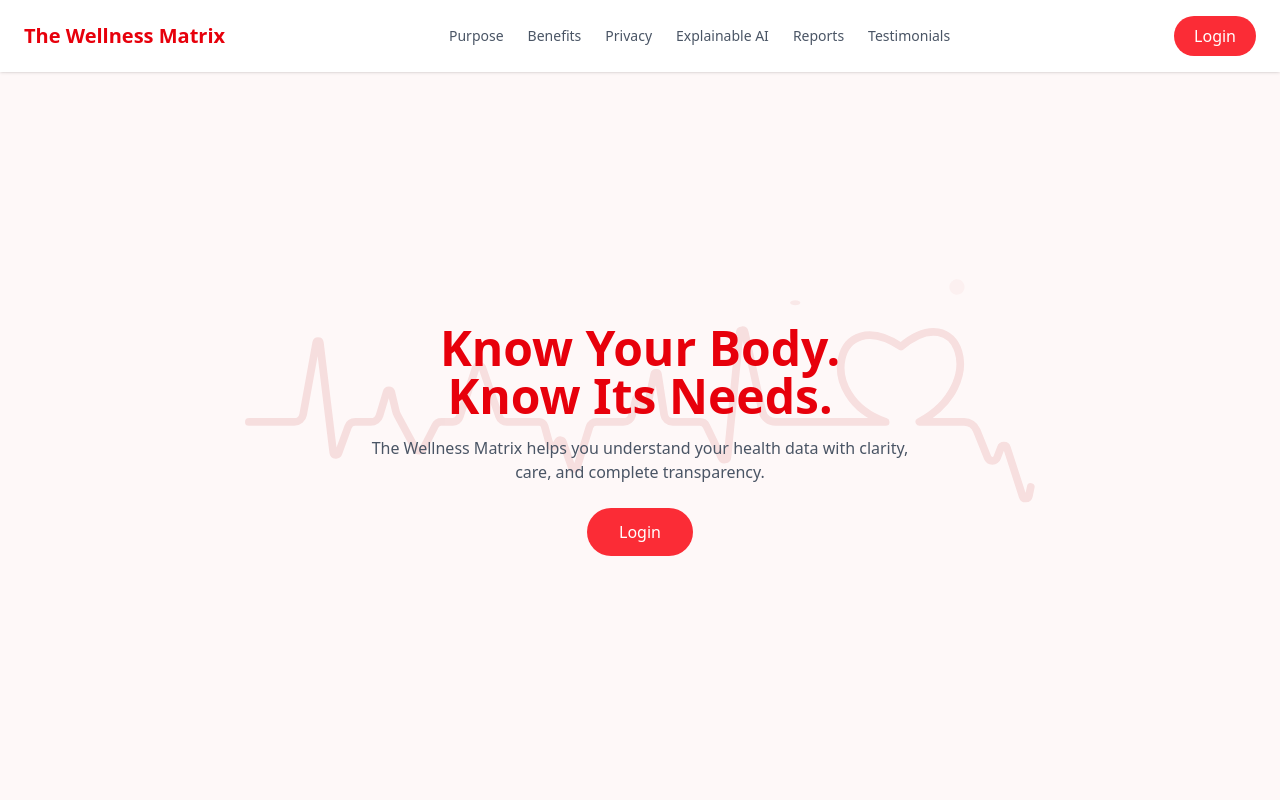
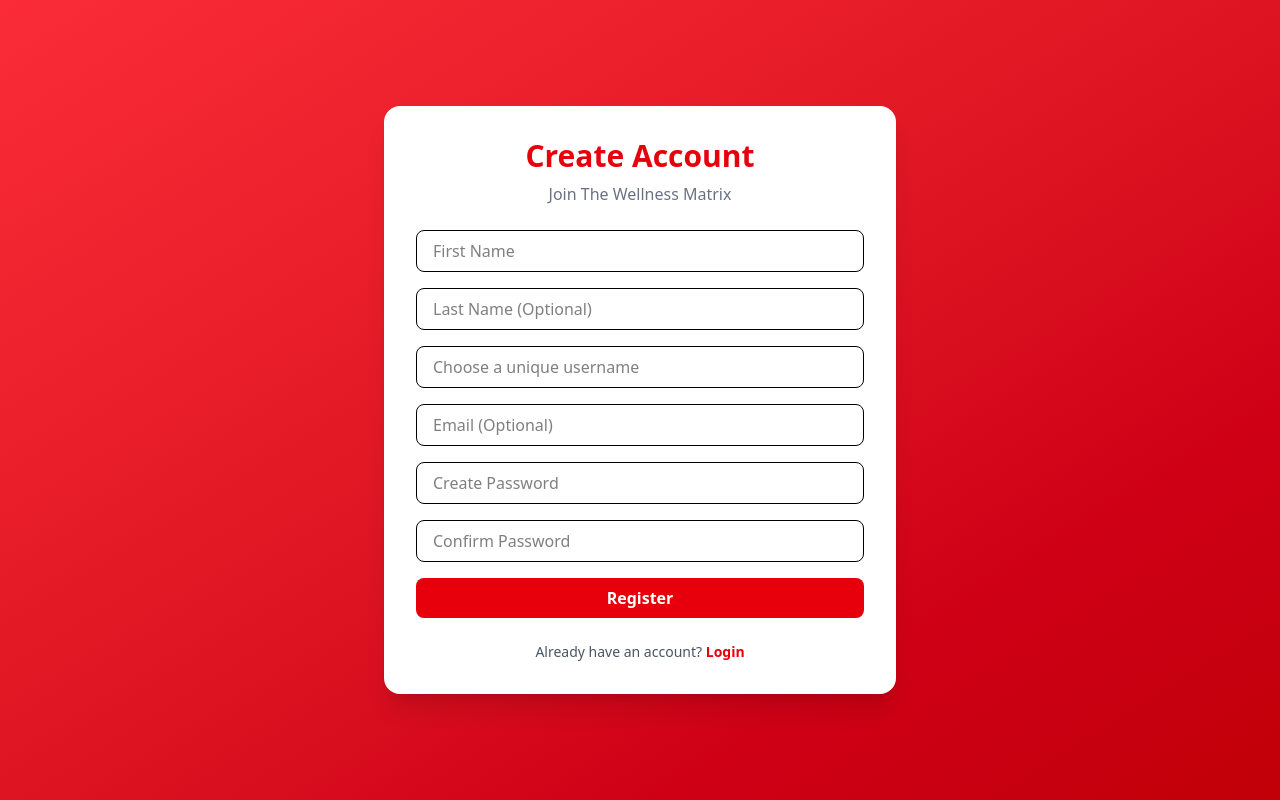
Before and after one commit to Khushi8825/The-Wellness-Matrix, a React app in the folder frontend/: page /register in a window 1280 px wide. Shown: the top 800 px of the page. Built offline with nearby package versions, Linux system fonts and the light colour scheme; the HTML template or start-up script is replaced by a standard one.

Commit message:
Landing & Register page structure

```diff
--- a/frontend/package.json
+++ b/frontend/package.json
@@ -12,7 +12,8 @@
   "dependencies": {
     "lottie-react": "^2.4.1",
     "react": "^19.2.0",
-    "react-dom": "^19.2.0"
+    "react-dom": "^19.2.0",
+    "react-router-dom": "^7.13.0"
   },
   "devDependencies": {
     "@eslint/js": "^9.39.1",
--- a/frontend/src/App.jsx
+++ b/frontend/src/App.jsx
@@ -1,13 +1,16 @@
-import { useState } from 'react'
-import Landing from "./pages/Landing";
+import { BrowserRouter, Routes, Route } from "react-router-dom";
+import { Landing, Login, Register } from "./pages";
+
 function App() {
-  const [count, setCount] = useState(0)
-
   return (
-    <>
-      <Landing/>
-    </>
-  )
+    <BrowserRouter>
+      <Routes>
+        <Route path="/" element={<Landing />} />
+        <Route path="/login" element={<Login />} />
+        <Route path="/register" element={<Register />} />
+      </Routes>
+    </BrowserRouter>
+  );
 }
 
-export default App
+export default App;
--- a/frontend/src/components/Navbar.jsx
+++ b/frontend/src/components/Navbar.jsx
@@ -1,3 +1,4 @@
+import { Link } from "react-router-dom";
 function Navbar() {
   return (
     <nav className="fixed top-0 w-full bg-white shadow-sm z-50">
@@ -25,9 +26,11 @@
         </div>
 
         {/* Right: Login Button */}
+        <Link to="/login">
         <button className="bg-red-500 text-white px-5 py-2 rounded-full hover:bg-red-600 transition">
           Login
         </button>
+        </Link>
       </div>
     </nav>
   );
--- /dev/null
+++ b/frontend/src/components/index.js
@@ -0,0 +1 @@
+export {default as Navbar} from "./Navbar";
--- a/frontend/src/pages/Landing.jsx
+++ b/frontend/src/pages/Landing.jsx
@@ -1,6 +1,7 @@
 import Navbar from "../components/Navbar";
 import Lottie from "lottie-react";
 import graphAnimation from "../assets/graph.json";
+import { Link } from "react-router-dom";
 
 function Landing() {
   return (
@@ -31,10 +32,12 @@
             The Wellness Matrix helps you understand your health data with
             clarity, care, and complete transparency.
           </p>
-
-          <button className="mt-6 bg-red-500 text-white px-8 py-3 rounded-full hover:bg-red-600 transition">
-            Login
-          </button>
+          <Link to="/login">
+            {" "}
+            <button className="mt-6 bg-red-500 text-white px-8 py-3 rounded-full hover:bg-red-600 transition">
+              Login
+            </button>
+          </Link>
         </div>
       </section>
 
@@ -61,7 +64,7 @@
             "Downloadable reports",
           ].map((text, i) => (
             <div key={i} className="p-6 border rounded-xl text-center">
-                {text}
+              {text}
             </div>
           ))}
         </div>
--- /dev/null
+++ b/frontend/src/pages/Login.jsx
@@ -0,0 +1,70 @@
+import { Link } from "react-router-dom";
+
+function Login() {
+  return (
+    <div className="min-h-screen flex items-center justify-center bg-gradient-to-br from-red-500 via-red-600 to-red-700">
+
+      {/* Login Card */}
+      <div className="bg-white w-full max-w-md rounded-2xl shadow-xl p-8">
+
+        {/* Heading */}
+        <h2 className="text-3xl font-bold text-center text-red-600 mb-2">
+          Welcome Back
+        </h2>
+        <p className="text-center text-gray-500 mb-6">
+          Login to continue your wellness journey
+        </p>
+
+        {/* Login Form */}
+        <form className="space-y-5">
+
+          {/* Username */}
+          <div>
+            <label className="block text-sm font-medium text-gray-700 mb-1">
+              Username
+            </label>
+            <input
+              type="text"
+              placeholder="Enter your username"
+              className="w-full px-4 py-2 border border-gray-300 rounded-lg focus:outline-none focus:ring-2 focus:ring-red-500"
+            />
+          </div>
+
+          {/* Password */}
+          <div>
+            <label className="block text-sm font-medium text-gray-700 mb-1">
+              Password
+            </label>
+            <input
+              type="password"
+              placeholder="Enter your password"
+              className="w-full px-4 py-2 border border-gray-300 rounded-lg focus:outline-none focus:ring-2 focus:ring-red-500"
+            />
+          </div>
+
+          {/* Login Button */}
+          <button
+            type="submit"
+            className="w-full bg-red-600 text-white py-2 rounded-lg font-semibold hover:bg-red-700 transition duration-300"
+          >
+            Login
+          </button>
+        </form>
+
+        {/* Register Link */}
+        <p className="text-center text-sm text-gray-600 mt-6">
+          Don’t have an account?{" "}
+          <Link
+            to="/register"
+            className="text-red-600 font-semibold hover:underline"
+          >
+            Register
+          </Link>
+        </p>
+
+      </div>
+    </div>
+  );
+}
+
+export default Login;
--- /dev/null
+++ b/frontend/src/pages/Register.jsx
@@ -0,0 +1,156 @@
+import { useState } from "react";
+import { Link } from "react-router-dom";
+
+function Register() {
+  const [formData, setFormData] = useState({
+    firstName: "",
+    lastName: "",
+    username: "",
+    email: "",
+    password: "",
+    confirmPassword: "",
+  });
+
+  const [error, setError] = useState("");
+
+  // 🔐 Strong password check algorithm
+  // Conditions:
+  // - Minimum 8 characters
+  // - At least 1 uppercase letter
+  // - At least 1 lowercase letter
+  // - At least 1 number
+  // - At least 1 special character
+  const isStrongPassword = (password) => {
+    const strongPasswordRegex =
+      /^(?=.*[a-z])(?=.*[A-Z])(?=.*\d)(?=.*[@$!%*?&])[A-Za-z\d@$!%*?&]{8,}$/;
+    return strongPasswordRegex.test(password);
+  };
+
+  const handleChange = (e) => {
+    setFormData({
+      ...formData,
+      [e.target.name]: e.target.value,
+    });
+  };
+
+  const handleSubmit = (e) => {
+    e.preventDefault();
+
+    // Password match check
+    if (formData.password !== formData.confirmPassword) {
+      setError("Passwords do not match");
+      return;
+    }
+
+    // Strong password validation
+    if (!isStrongPassword(formData.password)) {
+      setError(
+        "Password must be at least 8 characters long and include uppercase, lowercase, number, and special character."
+      );
+      return;
+    }
+
+    // ✅ Username uniqueness check
+    // TODO: When backend & database are connected,
+    // check if username already exists before creating user
+
+    setError("");
+    console.log("Register data:", formData);
+  };
+
+  return (
+    <div className="min-h-screen flex items-center justify-center bg-gradient-to-br from-red-500 to-red-700">
+      <div className="bg-white w-full max-w-lg rounded-2xl shadow-xl p-8">
+        <h2 className="text-3xl font-bold text-center text-red-600 mb-2">
+          Create Account
+        </h2>
+        <p className="text-center text-gray-500 mb-6">
+          Join The Wellness Matrix
+        </p>
+
+        <form onSubmit={handleSubmit} className="space-y-4">
+          {/* First Name */}
+          <input
+            type="text"
+            name="firstName"
+            placeholder="First Name"
+            required
+            onChange={handleChange}
+            className="w-full px-4 py-2 border rounded-lg focus:ring-2 focus:ring-red-500 outline-none"
+          />
+
+          {/* Last Name (Optional) */}
+          <input
+            type="text"
+            name="lastName"
+            placeholder="Last Name (Optional)"
+            onChange={handleChange}
+            className="w-full px-4 py-2 border rounded-lg focus:ring-2 focus:ring-red-500 outline-none"
+          />
+
+          {/* Username */}
+          <input
+            type="text"
+            name="username"
+            placeholder="Choose a unique username"
+            required
+            onChange={handleChange}
+            className="w-full px-4 py-2 border rounded-lg focus:ring-2 focus:ring-red-500 outline-none"
+          />
+
+          {/* Email (Optional) */}
+          <input
+            type="email"
+            name="email"
+            placeholder="Email (Optional)"
+            onChange={handleChange}
+            className="w-full px-4 py-2 border rounded-lg focus:ring-2 focus:ring-red-500 outline-none"
+          />
+
+          {/* Password */}
+          <input
+            type="password"
+            name="password"
+            placeholder="Create Password"
+            required
+            onChange={handleChange}
+            className="w-full px-4 py-2 border rounded-lg focus:ring-2 focus:ring-red-500 outline-none"
+          />
+
+          {/* Confirm Password */}
+          <input
+            type="password"
+            name="confirmPassword"
+            placeholder="Confirm Password"
+            required
+            onChange={handleChange}
+            className="w-full px-4 py-2 border rounded-lg focus:ring-2 focus:ring-red-500 outline-none"
+          />
+
+          {/* Error Message */}
+          {error && (
+            <p className="text-sm text-red-600 text-center">{error}</p>
+          )}
+
+          {/* Register Button */}
+          <button
+            type="submit"
+            className="w-full bg-red-600 text-white py-2 rounded-lg font-semibold hover:bg-red-700 transition"
+          >
+            Register
+          </button>
+        </form>
+
+        {/* Login Redirect */}
+        <p className="text-center text-sm text-gray-600 mt-6">
+          Already have an account?{" "}
+          <Link to="/login" className="text-red-600 font-semibold hover:underline">
+            Login
+          </Link>
+        </p>
+      </div>
+    </div>
+  );
+}
+
+export default Register;
--- /dev/null
+++ b/frontend/src/pages/index.js
@@ -0,0 +1,3 @@
+export { default as Landing } from "./Landing";
+export { default as Login } from "./Login";
+export { default as Register } from "./Register";
```
Also changed, not shown: 1 other file (tests, documents, lock files or other folders).
